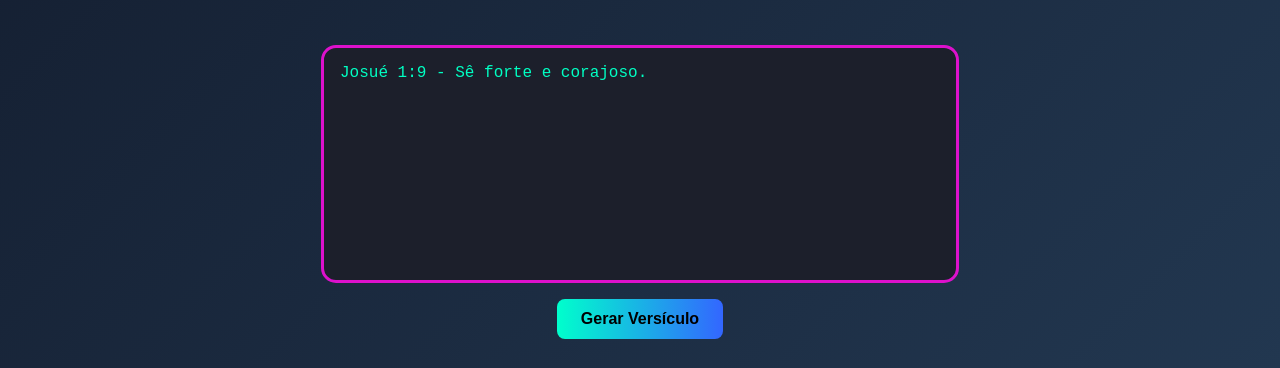
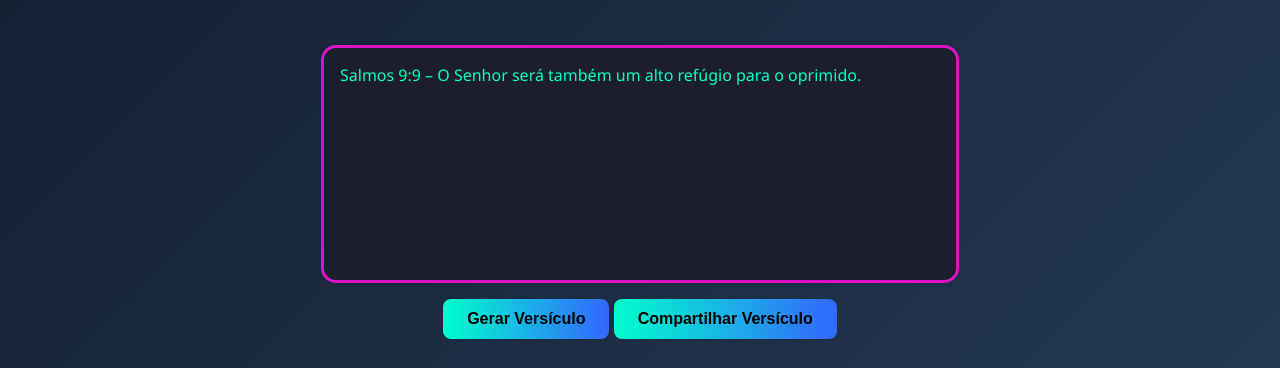
Before and after one commit to KnoxK210/Templedev, a plain HTML site: page geradorfrases.html in a window 1280 px wide. Both pictures are taken after a click on the button "Gerar Versículo". Shown: the part 207-575 px from the top of the page. Drawn offline with nearby package versions, Linux system fonts and the light colour scheme.

Commit message:
Update geradorfrases.html

```diff
--- a/geradorfrases.html
+++ b/geradorfrases.html
@@ -1,6 +1,7 @@
 <!DOCTYPE html>
 <html lang="pt-br">
 <head>
+  <script src="https://cdnjs.cloudflare.com/ajax/libs/html2canvas/1.4.1/html2canvas.min.js"></script>
   <meta charset="UTF-8" />
   <meta name="viewport" content="width=device-width, initial-scale=1.0"/>
   <title>Versículo do Dia</title>
@@ -34,20 +35,20 @@
       animation: fadeIn 3s ease-in-out;
     }
 
-    textarea {
+    .verso {
       width: 90%;
       max-width: 600px;
-      height: 200px;
+      min-height: 200px;
       margin-top: 2rem;
       padding: 1rem;
       font-size: 1rem;
-      resize: none;
       background: #1c1f2b;
       color: #00ffc3;
       border: 3px solid transparent;
       border-radius: 15px;
-      background-clip: padding-box;
       animation: borderGlow 5s linear infinite;
+      white-space: pre-wrap;
+      word-wrap: break-word;
     }
 
     button {
@@ -67,7 +68,7 @@
       transform: scale(1.05);
     }
 
-    .knoxk {
+    .gamer {
       margin-top: 2rem;
       font-size: 2.2rem;
       font-family: 'Press Start 2P', monospace;
@@ -104,11 +105,11 @@
         font-size: 1.8rem;
       }
 
-      textarea {
-        height: 150px;
+      .verso {
+        min-height: 150px;
       }
 
-      .knoxk {
+      .gamer {
         font-size: 1.5rem;
       }
     }
@@ -118,53 +119,91 @@
   <h1>Versículo do dia para você</h1>
   <p>Este é um gerador aleatório de versículos bíblicos - ao todo, são 33 versículos. Não tente gerar mais de 1 versículo, pois perderá o valor inspirado da mensagem.</p>
 
-  <textarea id="versiculo" readonly>Pressione o botão abaixo para receber o versículo inspirado.</textarea>
-  <button onclick="gerarVersiculo()">Gerar Versículo</button>
-
-  <div class="knoxk">KnoxK210 Dev</div>
-
-  <script>
+  <div id="versiculo" class="verso" contenteditable="false">
+    Pressione o botão abaixo para receber o versículo inspirado.
+  </div>
+<div class="botoes">
+    <button onclick="gerarVersiculo()">Gerar Versículo</button>
+    <button onclick="compartilharUniversal()">Compartilhar Versículo</button>
+  </div>
+<div class="gamer">KnoxK210 Dev</div>
+<script>
     const versiculos = [
-      "Salmos 23:1 - O Senhor é o meu pastor; nada me faltará.",
-      "João 3:16 - Porque Deus amou o mundo de tal maneira que deu o seu Filho unigênito.",
-      "Filipenses 4:13 - Posso todas as coisas naquele que me fortalece.",
-      "Provérbios 3:5 - Confia no Senhor de todo o teu coração e não te estribes no teu próprio entendimento.",
-      "Romanos 8:28 - Sabemos que todas as coisas cooperam para o bem daqueles que amam a Deus.",
-      "Isaías 41:10 - Não temas, porque eu sou contigo.",
-      "Jeremias 29:11 - Eu é que sei os pensamentos que tenho a vosso respeito, diz o Senhor.",
-      "Mateus 11:28 - Vinde a mim todos os que estais cansados e oprimidos, e eu vos aliviarei.",
-      "Salmos 91:1 - Aquele que habita no esconderijo do Altíssimo.",
-      "Gálatas 2:20 - Já estou crucificado com Cristo; e vivo, não mais eu, mas Cristo vive em mim.",
-      "Romanos 12:2 - E não vos conformeis com este mundo.",
-      "2 Coríntios 5:17 - Assim que, se alguém está em Cristo, nova criatura é.",
-      "Salmos 37:5 - Entrega o teu caminho ao Senhor; confia nele, e ele tudo fará.",
-      "Tiago 1:5 - Se algum de vós tem falta de sabedoria, peça-a a Deus.",
-      "1 Pedro 5:7 - Lançando sobre ele toda a vossa ansiedade, porque ele tem cuidado de vós.",
-      "Hebreus 11:1 - Ora, a fé é o firme fundamento das coisas que se esperam.",
-      "Salmos 46:1 - Deus é o nosso refúgio e fortaleza.",
-      "João 14:6 - Eu sou o caminho, e a verdade e a vida.",
-      "Salmos 119:105 - Lâmpada para os meus pés é tua palavra.",
-      "Isaías 40:31 - Mas os que esperam no Senhor renovarão as forças.",
-      "Provérbios 16:3 - Confia ao Senhor as tuas obras.",
-      "Salmos 27:1 - O Senhor é a minha luz e a minha salvação.",
-      "Colossenses 3:2 - Pensai nas coisas que são de cima.",
-      "Mateus 6:33 - Buscai primeiro o Reino de Deus.",
-      "Romanos 5:8 - Mas Deus prova o seu amor para conosco.",
-      "João 16:33 - No mundo tereis aflições, mas tende bom ânimo.",
-      "Efésios 6:11 - Revesti-vos de toda a armadura de Deus.",
-      "Salmos 34:8 - Provai e vede que o Senhor é bom.",
-      "2 Timóteo 1:7 - Porque Deus não nos deu o espírito de temor.",
-      "Hebreus 13:5 - Nunca te deixarei, nunca te abandonarei.",
-      "Josué 1:9 - Sê forte e corajoso.",
-      "Apocalipse 3:20 - Eis que estou à porta e bato.",
-      "Salmos 100:4 - Entrai pelas portas dele com gratidão.",
-      "1 João 4:8 - Deus é amor."
+      "Salmos 34:18 – Perto está o Senhor dos que têm o coração quebrantado e salva os contritos de espírito.",
+      "Isaías 41:10 – Não temas, porque eu sou contigo; não te assombres, porque eu sou o teu Deus.",
+      "João 14:27 – Deixo-vos a paz, a minha paz vos dou; não vo-la dou como o mundo a dá.",
+      "Filipenses 4:6-7 – Não andeis ansiosos por coisa alguma... e a paz de Deus guardará os vossos corações.",
+      "Salmos 147:3 – Sara os quebrantados de coração e lhes ata as suas feridas.",
+      "2 Coríntios 1:3-4 – Deus de toda consolação, que nos consola em toda a nossa tribulação.",
+      "Mateus 11:28 – Vinde a mim, todos os que estais cansados e oprimidos, e eu vos aliviarei.",
+      "Romanos 8:38-39 – Nada poderá nos separar do amor de Deus, que está em Cristo Jesus.",
+      "Salmos 23:4 – Ainda que eu ande pelo vale da sombra da morte, não temerei mal algum.",
+      "Lamentações 3:22-23 – As misericórdias do Senhor são a causa de não sermos consumidos.",
+      "Josué 1:9 – Sê forte e corajoso... o Senhor teu Deus é contigo por onde quer que andares.",
+      "Hebreus 13:5 – Nunca te deixarei, jamais te abandonarei.",
+      "1 Pedro 5:7 – Lançando sobre ele toda a vossa ansiedade, porque ele tem cuidado de vós.",
+      "Isaías 43:2 – Quando passares pelas águas, eu serei contigo...",
+      "Salmos 91:11 – Porque aos seus anjos dará ordem a teu respeito, para te guardarem em todos os teus caminhos.",
+      "Provérbios 18:10 – Torre forte é o nome do Senhor; para ela corre o justo e está seguro.",
+      "João 16:33 – No mundo tereis aflições, mas tende bom ânimo, eu venci o mundo.",
+      "Salmos 55:22 – Lança o teu cuidado sobre o Senhor, e ele te susterá.",
+      "Romanos 15:13 – O Deus de esperança vos encha de todo gozo e paz em crença.",
+      "Isaías 40:29 – Dá força ao cansado, e aumenta as forças ao que não tem nenhum vigor.",
+      "Salmos 30:5 – O choro pode durar uma noite, mas a alegria vem pela manhã.",
+      "Apocalipse 21:4 – E Deus enxugará dos seus olhos toda lágrima.",
+      "Neemias 8:10 – A alegria do Senhor é a vossa força.",
+      "Salmos 46:1 – Deus é o nosso refúgio e fortaleza, socorro bem presente na angústia.",
+      "Isaías 26:3 – Tu conservarás em paz aquele cuja mente está firme em ti.",
+      "Tiago 4:8 – Chegai-vos a Deus, e ele se chegará a vós.",
+      "Salmos 121:1-2 – Elevo os meus olhos para os montes; de onde me virá o socorro? O meu socorro vem do Senhor.",
+      "Jeremias 29:11 – Eu é que sei os pensamentos que tenho a vosso respeito... pensamentos de paz.",
+      "Romanos 8:28 – Todas as coisas cooperam para o bem daqueles que amam a Deus.",
+      "Salmos 9:9 – O Senhor será também um alto refúgio para o oprimido.",
+      "Isaías 12:2 – Deus é a minha salvação; confiarei e não temerei.",
+      "Deuteronômio 31:6 – Esforçai-vos... porque o Senhor, teu Deus, é quem vai contigo.",
+      "2 Tessalonicenses 3:16 – Ora, o próprio Senhor da paz vos dê continuamente a paz em todas as circunstâncias."
     ];
 
     function gerarVersiculo() {
       const index = Math.floor(Math.random() * versiculos.length);
-      document.getElementById("versiculo").value = versiculos[index];
+      document.getElementById("versiculo").textContent = versiculos[index];
+    }
+
+    function compartilharUniversal() {
+      const elemento = document.getElementById("versiculo");
+      const texto = elemento.textContent;
+
+      if (!texto || texto.includes("Pressione o botão")) {
+        alert("Gere um versículo primeiro.");
+        return;
+      }
+
+      html2canvas(elemento, {
+        backgroundColor: "#1c1f2b",
+        scale: 2
+      }).then(canvas => {
+        canvas.toBlob(blob => {
+          const arquivo = new File([blob], "versiculo.png", { type: "image/png" });
+
+          if (navigator.canShare && navigator.canShare({ files: [arquivo] })) {
+            navigator.share({
+              files: [arquivo],
+              title: "Versículo do Dia",
+              text: "Veja esse versículo inspirador!"
+            }).catch(err => {
+              console.error("Erro ao compartilhar:", err);
+            });
+          } else {
+            const url = URL.createObjectURL(blob);
+            const link = document.createElement("a");
+            link.href = url;
+            link.download = "versiculo.png";
+            link.click();
+            alert("Imagem gerada e baixada! Envie manualmente se necessário.");
+          }
+        });
+      });
     }
   </script>
 </body>
-</html>
+  </html>
```
